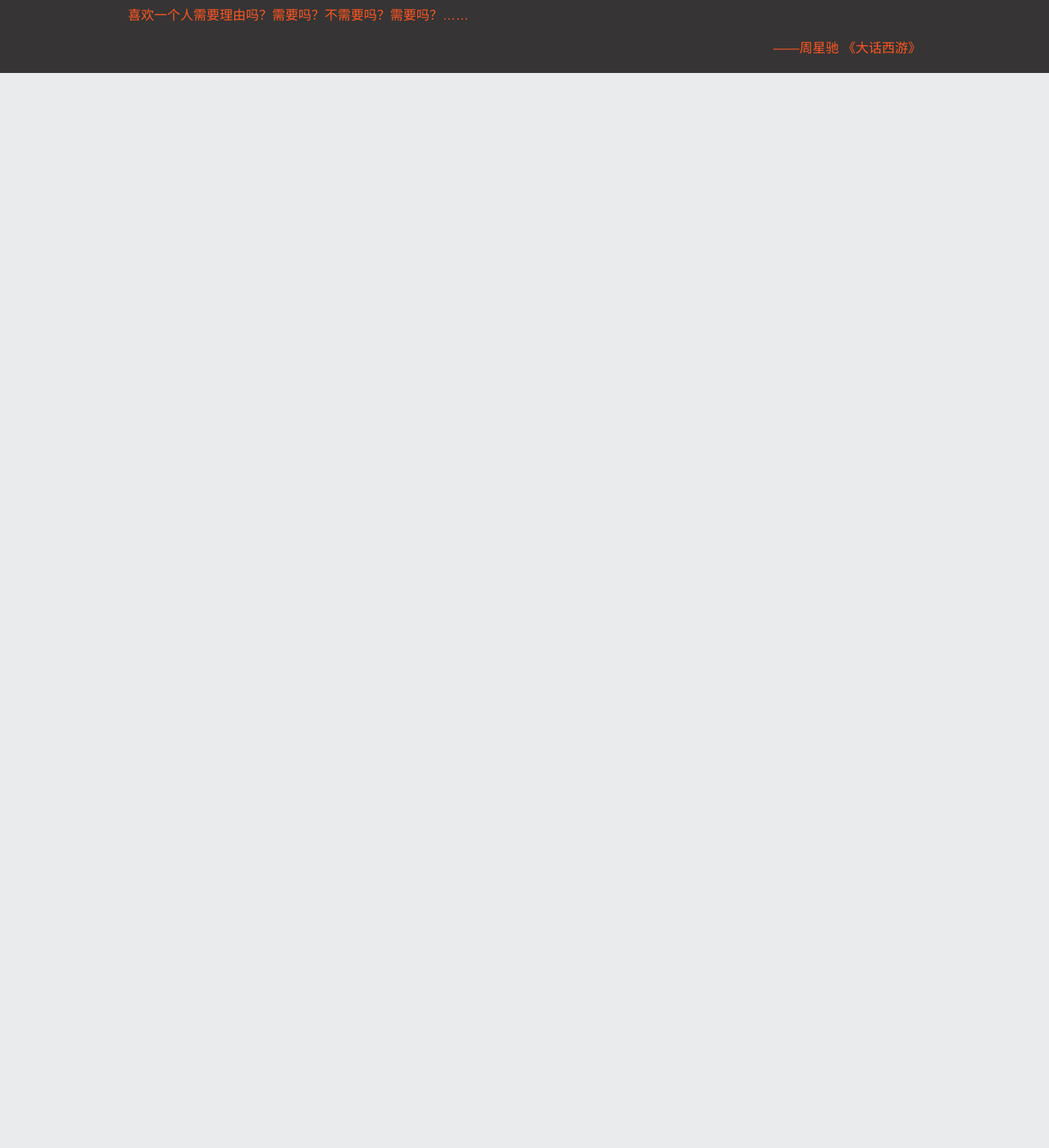
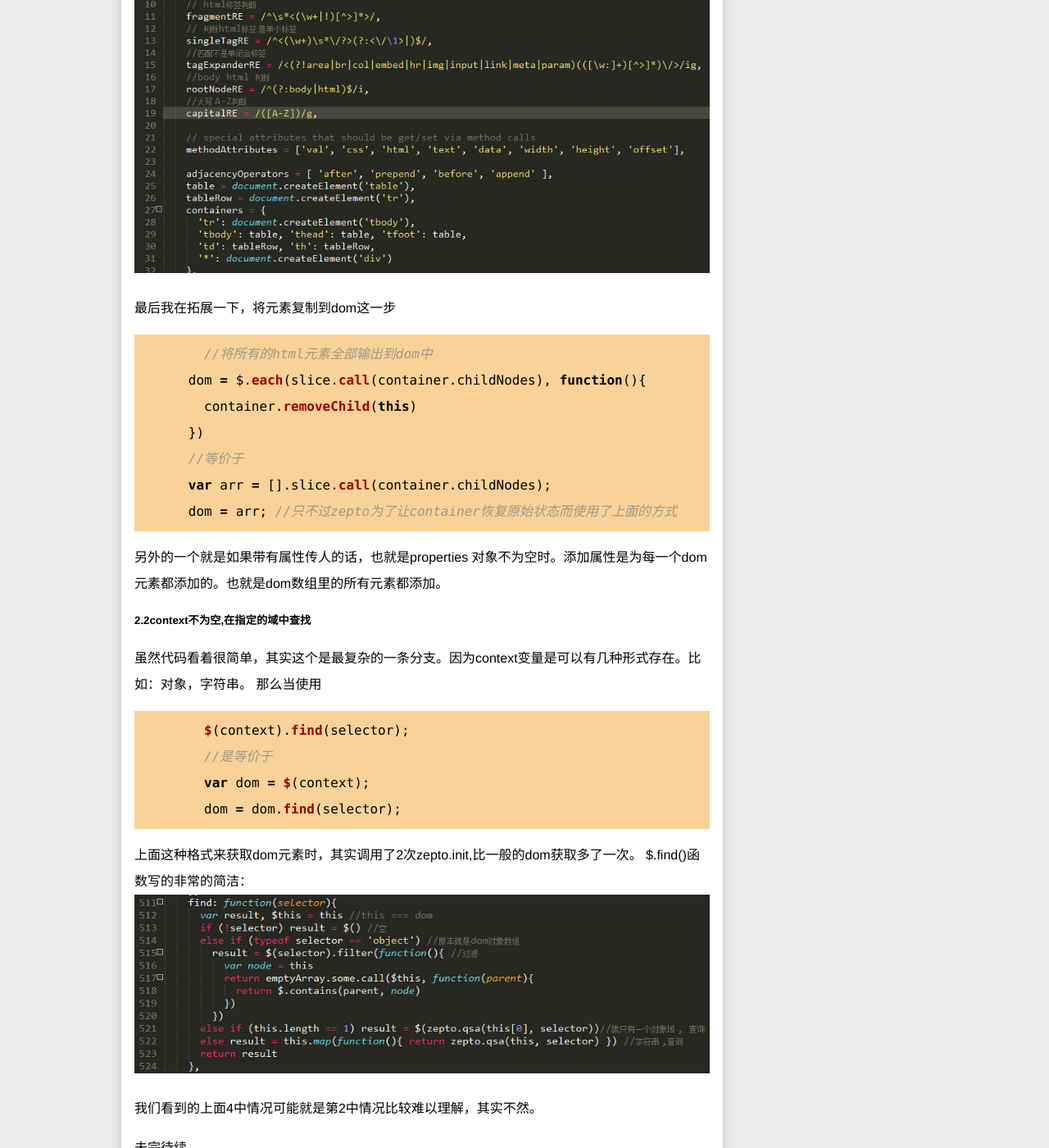
Before and after one commit to Yi-love/yi-love.github.io, a Jekyll site: the page built from _posts/2015-11-07-zepto-01.md, in a window 1280 px wide and 1400 px high, scrolled down 6911 px. Shown: the whole window at 82% size. Built offline with Jekyll 4.4.1, drawn with Linux system fonts in a browser that asks for light colours; before the commit the page ends 7000 px from its top, so only the background shows below that; some of the changed text lies outside the part shown.

Commit message:
edit zepto-01.d

```diff
--- a/_posts/2015-11-07-zepto-01.md
+++ b/_posts/2015-11-07-zepto-01.md
@@ -133,6 +133,7 @@ tags: [前端开发,zepto , 源码 , dom ]
     <(\w+|!)[^>]*> : 表示匹配以 < 开头和>结尾的字符串，并且必须匹配一个可以组成单词的字符或!开头，不匹配> 0-n次
 {%endhighlight%}
 >你可能会发现为什么没有匹配\</tag>,其实没有必要了,因为只要匹配出它是标签即可创建了。而且zepto也只匹配了最外层的tag，并没有匹配所有的这是为什么。
+>所以上面的也是可以简写的。
 {% highlight js %}
 	// html标签判断
 	if (selector[0] == '<' && /^\s*<(\w+|!)[^>]*>/.test(selector)){
@@ -147,5 +148,36 @@ tags: [前端开发,zepto , 源码 , dom ]
 >函数的注释也说得很明白：根据html字符串和标签名生成dom节点数组并返回。
 >这个函数也是可以被重写的，并且这个函数不完全兼容浏览器。
 
+>再来看看对应的正则判断：
+![zepto正则]({{site.baseurl}}/images/2015/1107_05.jpg)
 
->未完待续......
+>最后我在拓展一下，将元素复制到dom这一步
+{% highlight js %}
+	//将所有的html元素全部输出到dom中
+      dom = $.each(slice.call(container.childNodes), function(){
+        container.removeChild(this)
+      })
+      //等价于
+      var arr = [].slice.call(container.childNodes);
+      dom = arr; //只不过zepto为了让container恢复原始状态而使用了上面的方式
+{%endhighlight%}
+
+>另外的一个就是如果带有属性传人的话，也就是properties 对象不为空时。添加属性是为每一个dom元素都添加的。也就是dom数组里的所有元素都添加。
+
+
+>##### 2.2context不为空,在指定的域中查找 #####
+虽然代码看着很简单，其实这个是最复杂的一条分支。因为context变量是可以有几种形式存在。比如：对象，字符串。
+>那么当使用
+{% highlight js %}
+	$(context).find(selector);
+	//是等价于
+	var dom = $(context);
+	dom = dom.find(selector);
+{%endhighlight%}
+>上面这种格式来获取dom元素时，其实调用了2次zepto.init,比一般的dom获取多了一次。
+>$.find()函数写的非常的简洁：
+![$.find函数]({{site.baseurl}}/images/2015/1107_06.jpg)
+
+>我们看到的上面4中情况可能就是第2中情况比较难以理解，其实不然。
+
+未完待续......
```
Also changed, not shown: images/2015/1107_04.jpg, images/2015/1107_05.jpg (added), images/2015/1107_06.jpg (added), 4 other files.
